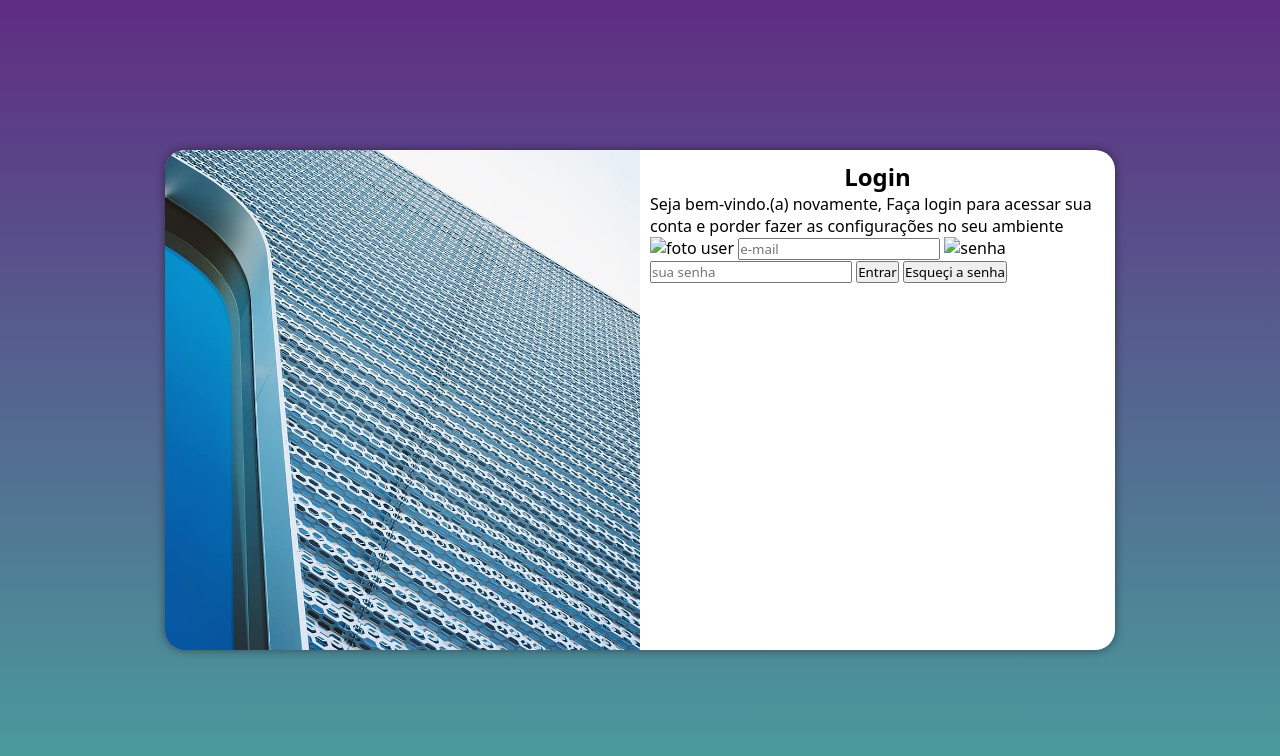
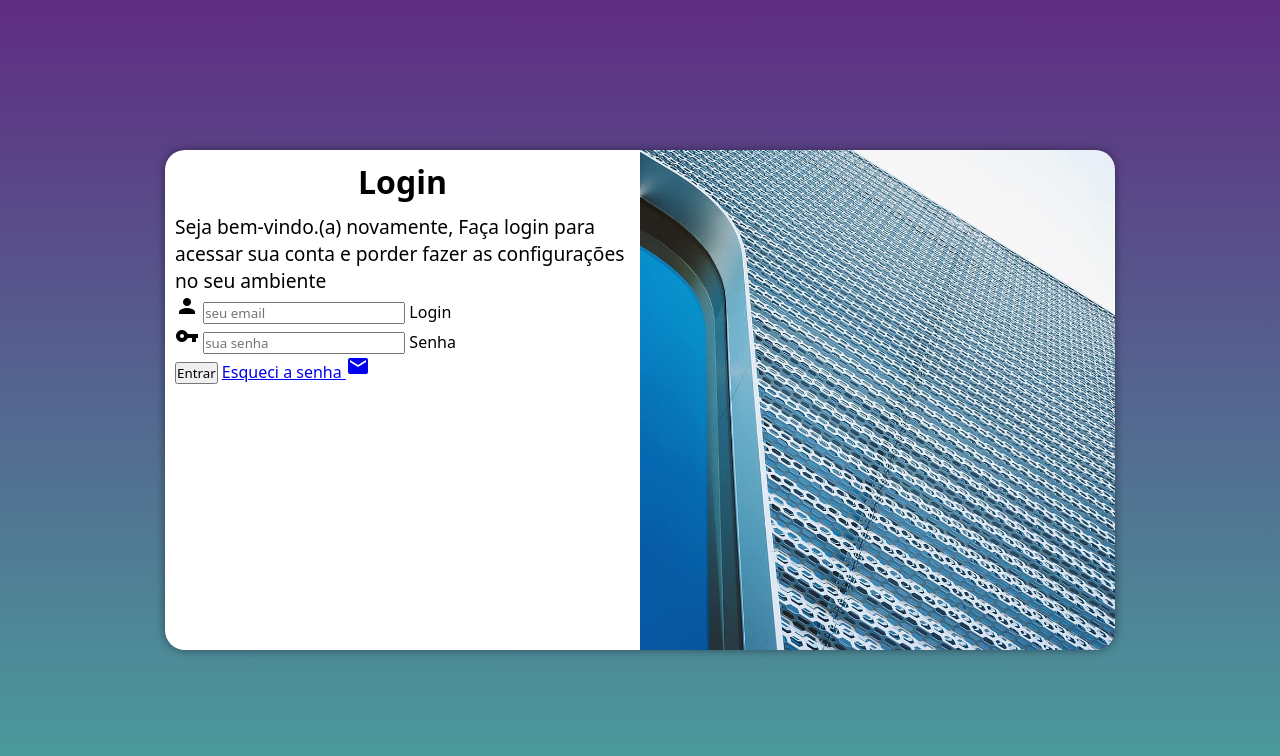
Before and after one commit to LeoSantana24/projeto-login, a plain HTML site: page index.html in a window 1280 px wide. Drawn offline with Linux system fonts and the light colour scheme.

Commit message:
adicionei o formulário

```diff
--- a/estilos/media-query.css
+++ b/estilos/media-query.css
@@ -1,6 +1,9 @@
 @charset "UTF-8";
 
 @media screen and (min-width:768px) and (max-width:992px){
+    body{
+        background-image: linear-gradient(to top, #49a09d, #5f2c82 );
+    }
     section#login{
         width: 80vw;
     }
@@ -24,13 +27,20 @@
         width: 950px;
     }
     section#login >div#imagem{
-        float: left;
+        float: right;
         height: 100%;
         width: 50%;
     }
     section#login div#formulario {
-        float: right;
+        float: left;
         width: 50%;
 
     }
+    div#formulario > h1{
+        font-size: 2em;
+    }
+    div#formulario > p{
+        font-size: 1.2em;
+    }
+
 }
--- a/estilos/style.css
+++ b/estilos/style.css
@@ -51,6 +51,10 @@ section#login > div#formulario {
 
 
 }
-section#login > div#formulario > h1{
+div#formulario > h1{
     text-align: center;
+    margin-bottom: 10px;
 }
+div#formulario > p{
+    font-size: 0.8em;
+}
--- a/index.html
+++ b/index.html
@@ -6,6 +6,7 @@
     <title>Login</title>
     <link rel="stylesheet" href="estilos/style.css">
     <link rel="stylesheet" href="estilos/media-query.css">
+    <link href="https://fonts.googleapis.com/icon?family=Material+Icons"rel="stylesheet">
 </head>
 <body>
     <main>
@@ -15,21 +16,24 @@
             <div id="formulario">
                 <h1>Login</h1>
                 <p>Seja bem-vindo.(a) novamente, Faça login para acessar sua conta e porder fazer as configurações no seu ambiente</p>
-                <form action="" method="post">
+                <form action="" method="post" autocomplete="on">
 
-                        <label for="iemail"><img src="#" alt="foto user">
-                        <input type="email" id="iemail" name="email" placeholder="e-mail">
-                        </label>
+                        <div class="campo">
+                            <i class="material-icons md-18">person</i>
+                            <input type="email" name="email" id="iemail" placeholder="seu email" autocomplete="email" required maxlength="30">
+                            <label for="iemail">Login</label>
+                        </div>
 
+                        <div class="campo">
+                            <i class="material-icons md-18">vpn_key</i>
+                            <input type="password" id="isenha" name="senha" placeholder="sua senha" autocomplete="current-password" required minlength="8" maxlength="20">
+                            <label for="isenha">Senha</label>
+                        </div>
 
-
-                        <label for="isenha"><img src="#" alt="senha">
-                        <input type="password" id="isenha" name="senha" placeholder="sua senha">
-                        </label>
-
-
-                    <input type="submit" value="Entrar" id="entrar">
-                    <input type="submit" value="Esqueçi a senha" id="esqueci">
+                            <input type="submit" value="Entrar" id="entrar">
+                            <a href="esqueci.html">Esqueci a senha
+                                <i class="material-icons">mail</i>
+                            </a>
 
 
                 </form>
```
